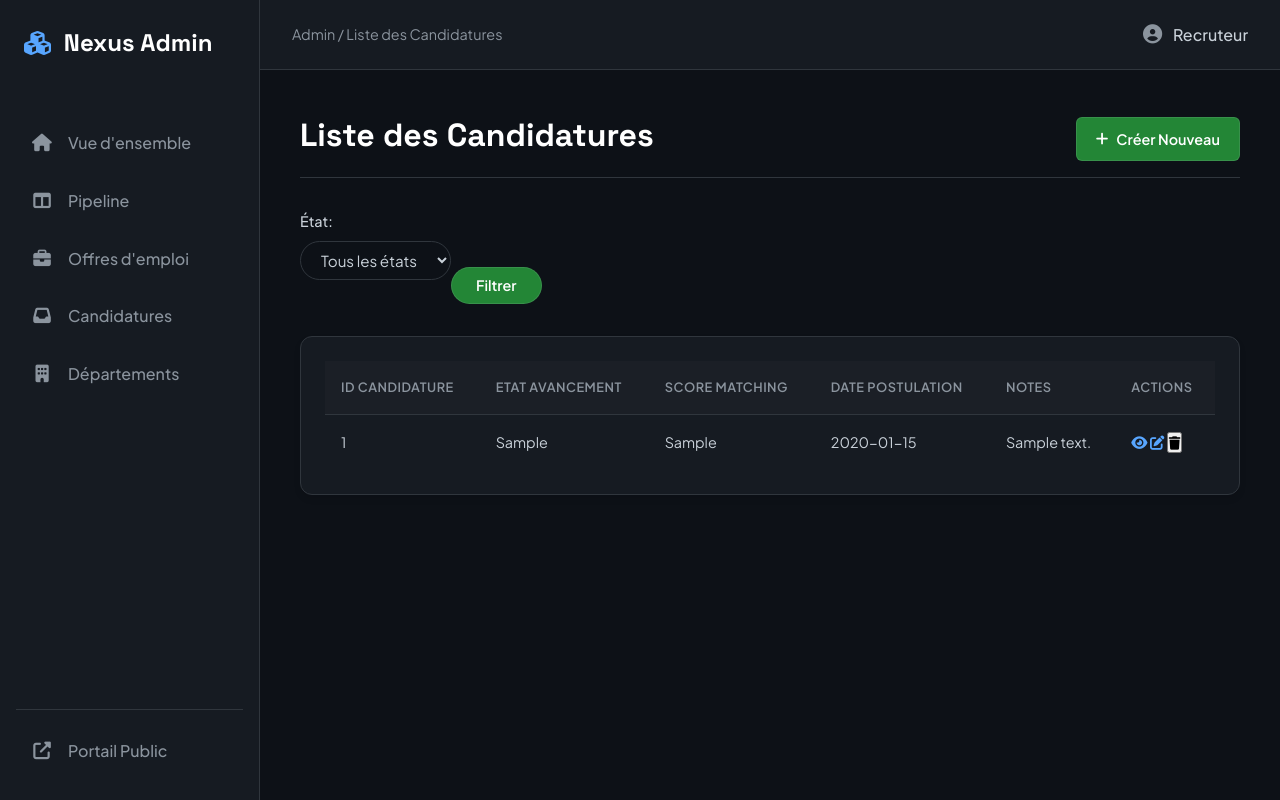
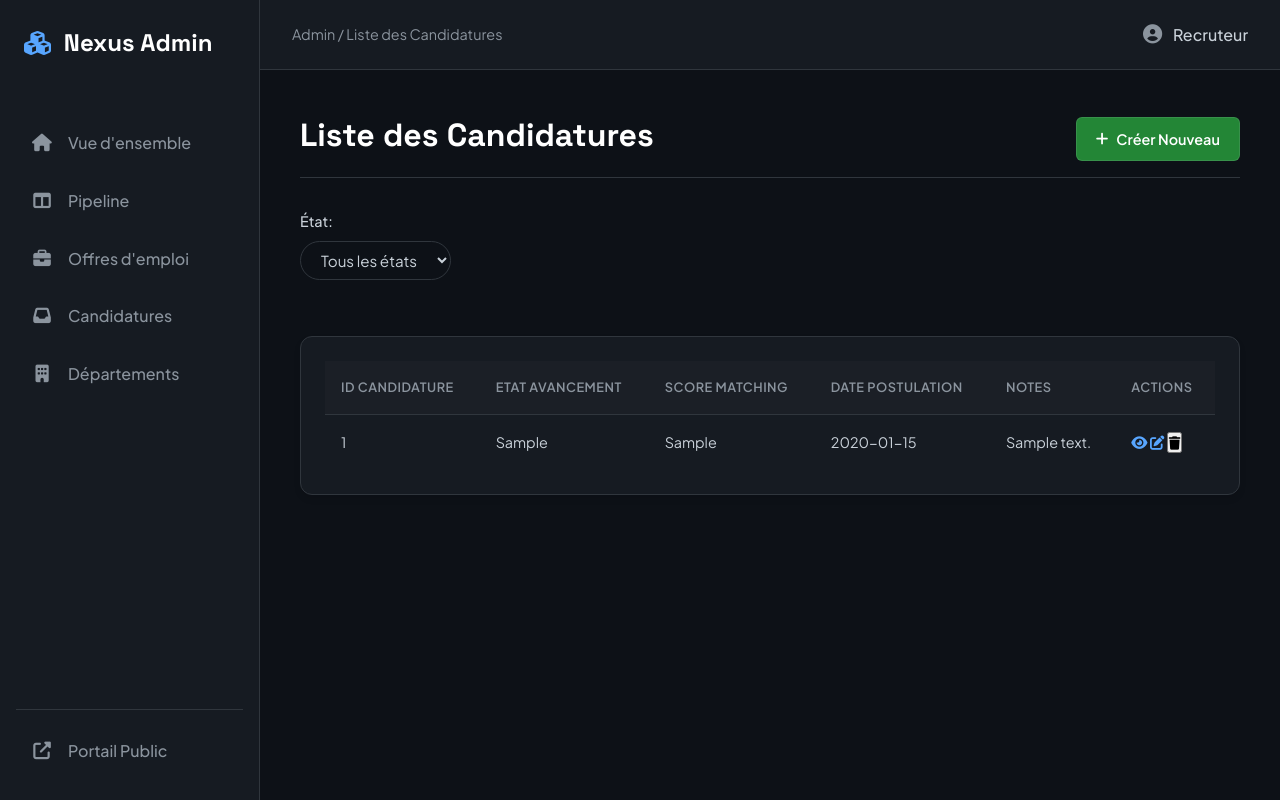
Before and after one commit to moncef-bensalem/Esprit-PIDEV-3A25-2526-Nexus, a Symfony app: template templates/candidature/index.html.twig in a window 1280 px wide. Run offline with Twig, Linux system fonts and the light colour scheme; the template is opened without the code that fills it: most values are stand-ins (such as "Sample title", 1, 10 or a date in 2020); some libraries are stand-ins or nearby versions.

Commit message:
style(ui): remove redundant filtrer button from candidatures list and improve spacing

```diff
--- a/templates/candidature/index.html.twig
+++ b/templates/candidature/index.html.twig
@@ -13,7 +13,7 @@
         </div>
     </div>
 
-    <form method="GET" action="{{ path('app_candidature_index') }}" class="filters-bar" style="margin-bottom: 2rem; display: flex; align-items: flex-end;">
+    <form method="GET" action="{{ path('app_candidature_index') }}" class="filters-bar" style="margin-bottom: 2rem; display: flex; align-items: flex-end; gap: 1rem;">
         <div>
             <label for="etat">État:</label>
             <select name="etat" id="etat" onchange="this.form.submit()" style="border-radius:2rem; padding: 0.5rem 1rem;">
@@ -24,7 +24,7 @@
                 <option value="REJETE" {% if app.request.query.get('etat') == 'REJETE' %}selected{% endif %}>Rejeté</option>
             </select>
         </div>
-        <button type="submit" class="btn btn-primary" style="padding: 0.55rem 1.5rem; border-radius:2rem;">Filtrer</button>
+
         {% if app.request.query.get('etat') %}
             <a href="{{ path('app_candidature_index') }}" class="btn" style="padding: 0.55rem 1rem; border-radius:2rem;">Réinitialiser</a>
         {% endif %}
```
